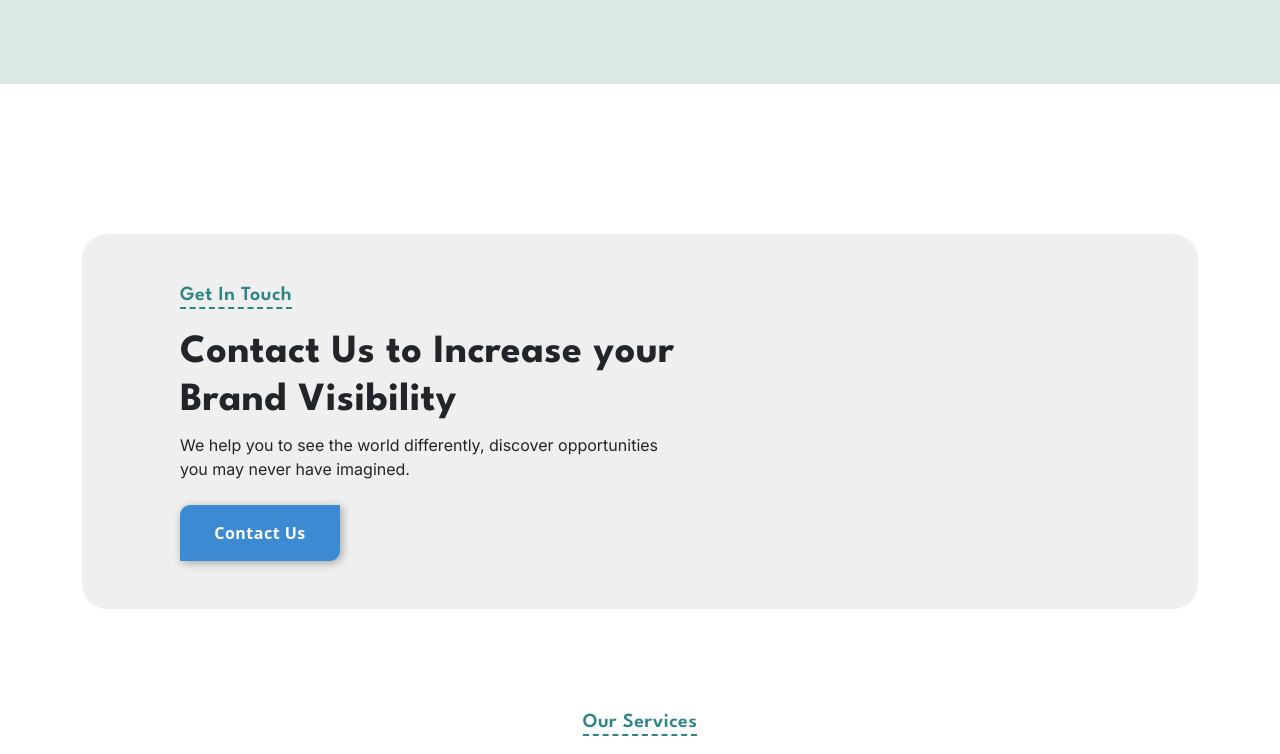
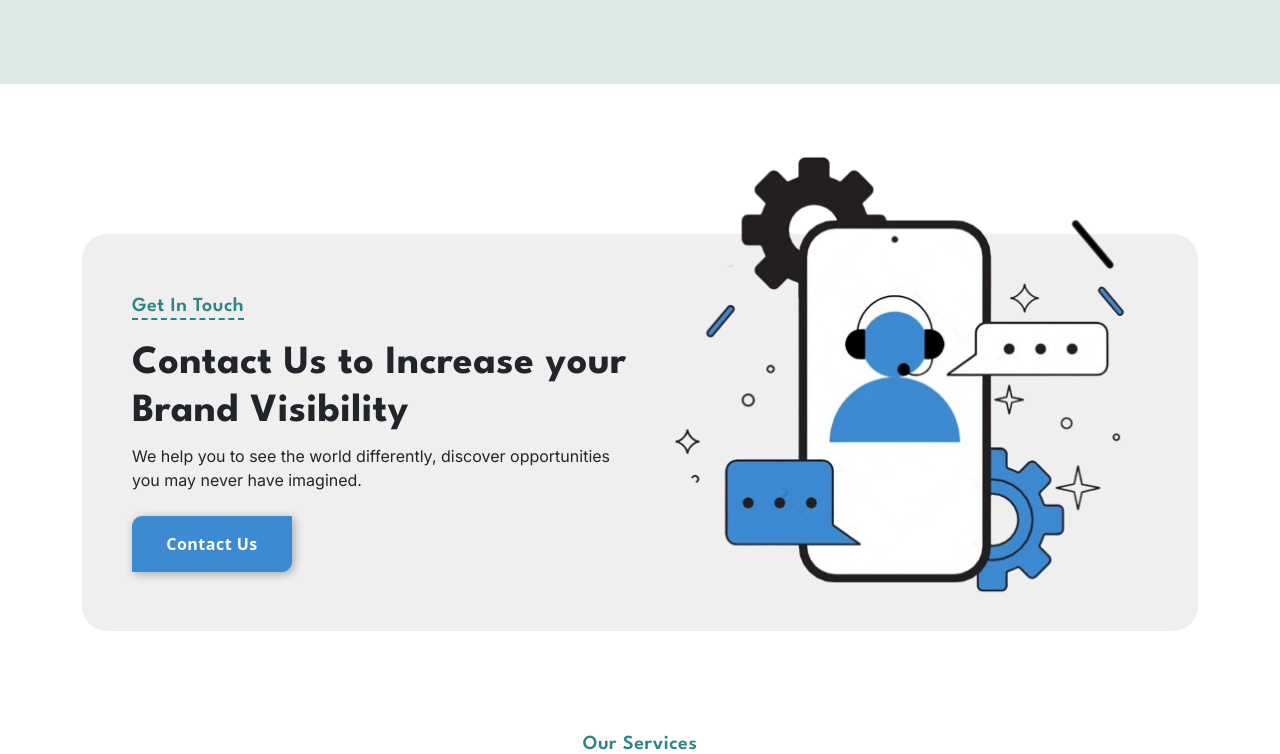
Before and after one commit to wtechyteam/wtechynext, a Next.js app: page /home in a window 1280 px wide. Shown: the part 2800-3554 px from the top of the page. Built offline with nearby package versions, Linux system fonts and the light colour scheme.

Commit message:
some more crucial changes

```diff
--- a/app/home/HomeSection4.jsx
+++ b/app/home/HomeSection4.jsx
@@ -1,7 +1,7 @@
 'use client'
 import { Link } from 'react-router-dom';
 import { scrollTop } from '../../common/utils'
-//import ctaImage from '../../../assets/Images/homepage/man.png'
+import contact from './../../public/assets/Images/homepage/contact.png'
 import { BrowserRouter } from 'react-router-dom';
 import Image from 'next/image';
 import {useMounted} from "./../../common/unmounted"
@@ -14,24 +14,26 @@ const HomeSection4 = () => {
 
     return (
         <BrowserRouter>
-        <section className='sectionPadding '>
+        <section className='sectionPadding'>
           <div className="container">
             <div className="ctaWrap">
               <div className="row align-items-center">
-                        {/* <div className="col-lg-6 text-center" data-aos="fade-up" data-aos-duration="1500" data-aos-delay="600">
-                            <Image className="ctaImage" src={ctaImage} alt='Get In Touch'/>
-                        </div> */}
-                        <div className="col-lg-6" data-aos="fade-left" data-aos-duration="1500" data-aos-delay="600" style={{margin: '3rem'}}>
-                            <h4 className='section-title-sm '>Get In Touch</h4>
-                            <h2 className='title-xl fw-bold'>Contact Us to Increase your Brand Visibility </h2>
-                            <p className='sectionInfo '>We help you to see the world differently, discover opportunities you may never have imagined.</p>
+
+                <div className="col-lg-6" data-aos="fade-left" data-aos-duration="1500" data-aos-delay="600">
+                  <h4 className='section-title-sm'>Get In Touch</h4>
+                  <h2 className='title-xl fw-bold'>Contact Us to Increase your Brand Visibility</h2>
+                  <p className='sectionInfo'>We help you to see the world differently, discover opportunities you may never have imagined.</p>
                   <Link className="dBtn btnPrimary mt-4 hasShadow" title='Contact us' onClick={scrollTop} to='/contact'>Contact Us</Link>
+                </div>
+                <div className="col-lg-6 text-center" data-aos="fade-up" data-aos-duration="1500" data-aos-delay="600">
+                  <Image className="ctaImage" src={contact} alt='Get In Touch' style={{ maxWidth: '100%', height: 'auto' }} />
                 </div>
               </div>
             </div>
           </div>
         </section>
       </BrowserRouter>
+
     );
 };
 
```
Also changed, not shown: public/assets/Images/homepage/contact.png (added), public/assets/Images/homepage/home3.png (added). Lines whose indentation alone changed are shown as unchanged.
